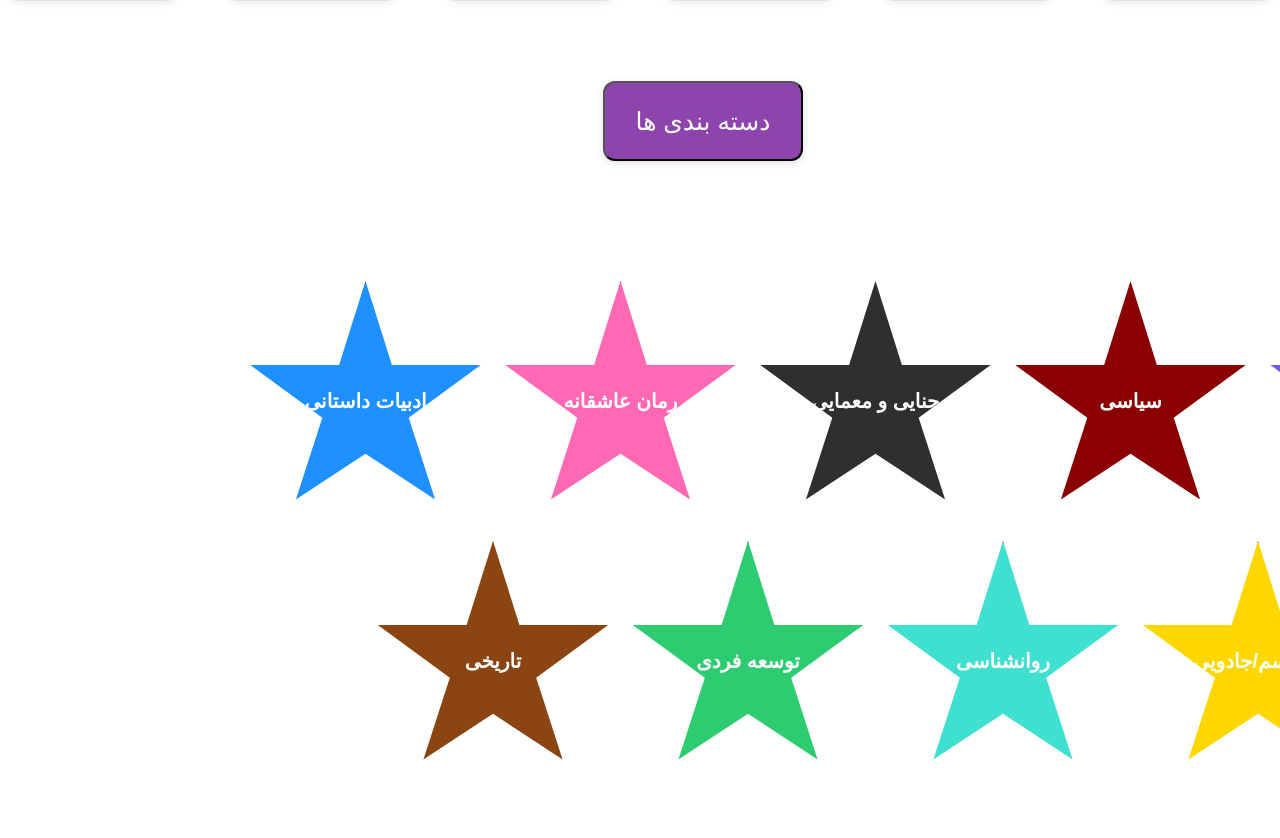
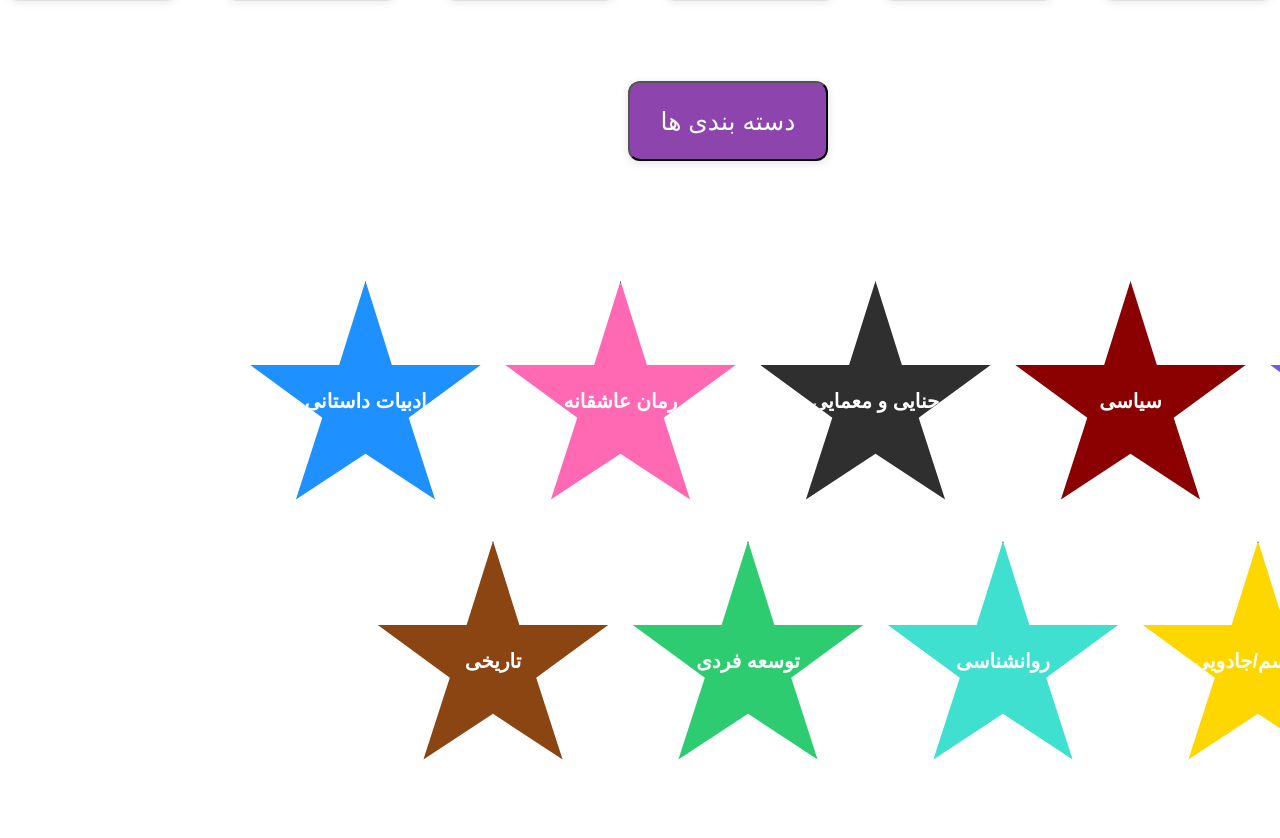
Before and after one commit to Stella-429/BookStore-webapp, a plain HTML site: page index.html in a window 1280 px wide. Shown: the part 918-1756 px from the top of the page. Drawn offline with Linux system fonts and the light colour scheme.

Commit message:
move btn to right

```diff
--- a/assets/style.css
+++ b/assets/style.css
@@ -164,7 +164,7 @@
   height: 80px;
   text-align: center;
   margin-top: 50px;
-  margin-left: 145px;
+  margin-left: 170px;
   margin-bottom: 100px;
   font-size: 25px;
   border-radius: 12px;
```
